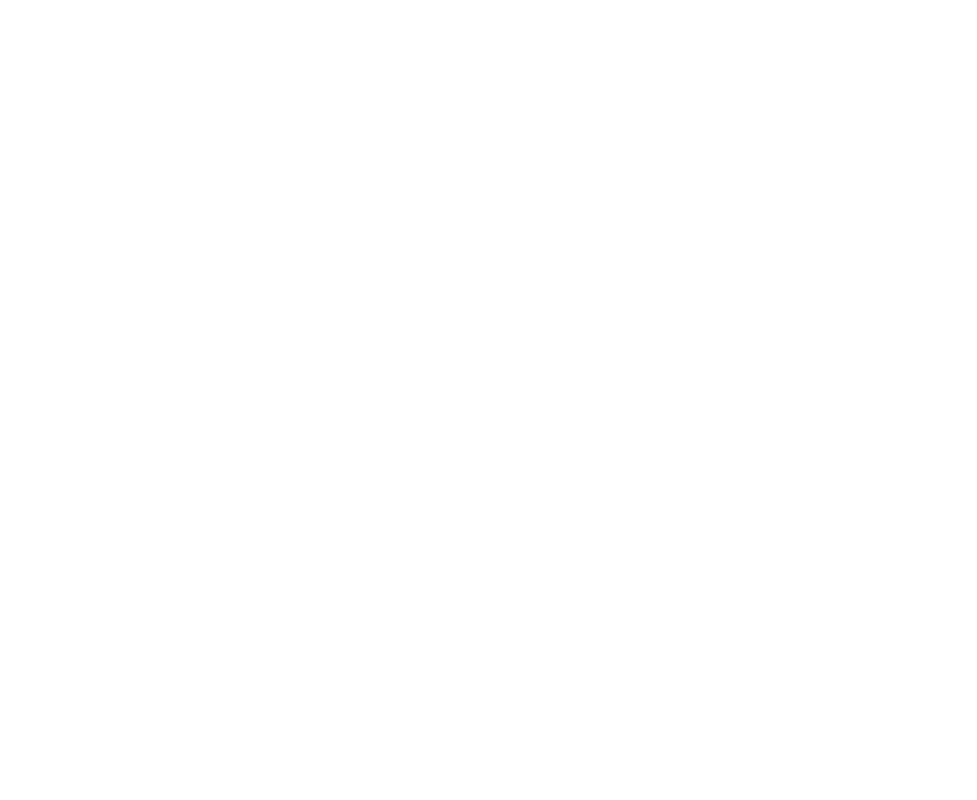
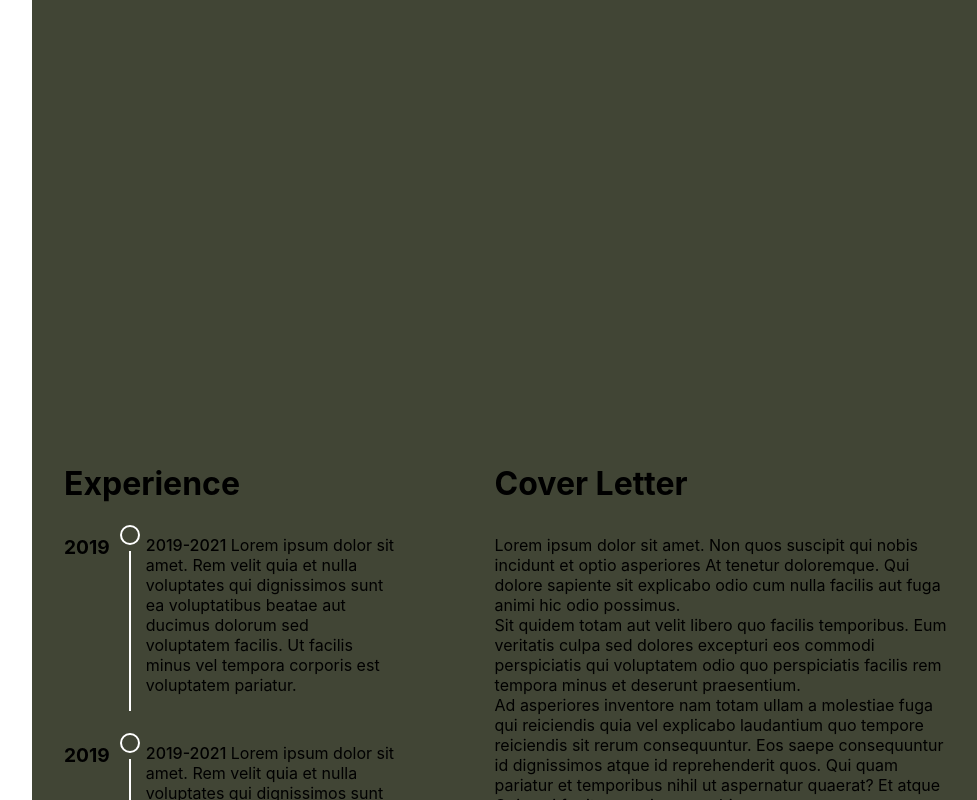
Before and after one commit to AniketS312/portfolio-2, a React (Create React App) app: page / in a window 1280 px wide. Shown: the part 2000-2800 px from the top of the page, without its empty margins (288-1265 px from the left). Before the commit the page ends 1600 px from the top, so only its background shows below. Built offline with nearby package versions, Linux system fonts and the light colour scheme.

Commit message:
added timeline section with main css completed

```diff
--- /dev/null
+++ b/src/Main/Components/Projects.js
@@ -0,0 +1,26 @@
+import React from "react";
+
+import classes from './Projects.module.css';
+
+import PortfolioImage from '../../assets/website.jpg';
+
+const Projects = () => {
+    return (
+        <section className={classes.projects}>
+            <h4>Projects</h4>
+            <div className={classes['project-grid']}>
+                <IndividualProject
+                    project={classes.one}
+                />
+            </div>
+        </section>
+    )
+};
+
+const IndividualProject = (props) => {
+    return (
+            <a className={props.project}></a>
+    )
+}
+
+export default Projects;
--- /dev/null
+++ b/src/Main/Components/Projects.module.css
@@ -0,0 +1,23 @@
+.projects {
+    padding-right: 3rem;
+}
+
+.projects h4 {
+    text-align: right;
+}
+
+.projects .project-grid {
+display: grid;
+grid-template-columns: 1fr 1fr 1fr;
+grid-template-rows: 1fr 1fr 1fr;
+}
+
+.project-grid  a {
+    content: ' ';
+    width: 15%;
+    height: 30%;
+}
+
+.project-grid .one {
+    background-image: url('../../assets/website.jpg');
+}
--- a/src/Main/Components/Skills.module.css
+++ b/src/Main/Components/Skills.module.css
@@ -1,7 +1,6 @@
 .skills {
     display: flex;
-    height: 100vh;
-    background-color: #414535;
+
     padding: 2rem;
     gap: 30px;
 }
@@ -24,10 +23,6 @@
     width: 100%;
 }
 
-.skills .description .description__container h5 {
-    font-size: 1.5rem;
-    margin: 1rem 0;
-}
 
 .skills .services {
     display: flex;
--- /dev/null
+++ b/src/Main/Experience.js
@@ -0,0 +1,69 @@
+import React from 'react';
+
+import classes from './Experience.module.css';
+
+const Experience = () => {
+    return (
+        <section className={classes['experience-section']}>
+            <Timeline />
+            <CoverLetter />
+        </section>
+    )
+};
+
+const Timeline = () => {
+    return (
+        <div>
+            <h4>Experience</h4>
+            <div className={classes.timeline}>
+                <TimelineSlot
+                year="2019"
+                timeframe="2019-2021"
+                description="Lorem ipsum dolor sit amet. Rem velit quia et nulla voluptates qui dignissimos sunt ea voluptatibus beatae aut ducimus dolorum sed voluptatem facilis. Ut facilis minus vel tempora corporis est voluptatem pariatur."
+                />
+                 <TimelineSlot
+                year="2019"
+                timeframe="2019-2021"
+                description="Lorem ipsum dolor sit amet. Rem velit quia et nulla voluptates qui dignissimos sunt ea voluptatibus beatae aut ducimus dolorum sed voluptatem facilis. Ut facilis minus vel tempora corporis est voluptatem pariatur."
+                />
+                <TimelineSlot
+                year="2019"
+                timeframe="2019-2021"
+                description="Lorem ipsum dolor sit amet. Rem velit quia et nulla voluptates qui dignissimos sunt ea voluptatibus beatae aut ducimus dolorum sed voluptatem facilis. Ut facilis minus vel tempora corporis est voluptatem pariatur."
+                />
+                <TimelineSlot
+                year="2019"
+                timeframe="2019-2021"
+                description="Lorem ipsum dolor sit amet. Rem velit quia et nulla voluptates qui dignissimos sunt ea voluptatibus beatae aut ducimus dolorum sed voluptatem facilis. Ut facilis minus vel tempora corporis est voluptatem pariatur."
+                />
+            </div>
+        </div>
+
+    )};
+
+const TimelineSlot = (props) => {
+    return (
+        <div className={classes.container}>
+            <div className={classes.year}>
+                <h6>{props.year}</h6>
+            </div>
+            <div className={classes.info}>
+                <p><span>{props.timeframe}</span>  {props.description}</p>
+            </div>
+        </ div>
+    )
+}
+
+
+
+const CoverLetter = () => {
+    return (
+        <div>
+            <h4>Cover Letter</h4>
+            <p>Lorem ipsum dolor sit amet. Non quos suscipit qui nobis incidunt et optio asperiores At tenetur doloremque. Qui dolore sapiente sit explicabo odio cum nulla facilis aut fuga animi hic odio possimus.</p>
+            <p>Sit quidem totam aut velit libero quo facilis temporibus. Eum veritatis culpa sed dolores excepturi eos commodi perspiciatis qui voluptatem odio quo perspiciatis facilis rem tempora minus et deserunt praesentium.</p>
+            <p>Ad asperiores inventore nam totam ullam a molestiae fuga qui reiciendis quia vel explicabo laudantium quo tempore reiciendis sit rerum consequuntur. Eos saepe consequuntur id dignissimos atque id reprehenderit quos. Qui quam pariatur et temporibus nihil ut aspernatur quaerat? Et atque Quis qui fugit corporis non nobis quam.</p>
+        </div>
+        )};
+
+export default Experience;
--- /dev/null
+++ b/src/Main/Experience.module.css
@@ -0,0 +1,53 @@
+.experience-section {
+    display: flex;
+    padding: 2rem;
+    gap: 100px;
+}
+
+.experience-section > div {
+    flex-grow: 1;
+}
+
+/* Timeline styling */
+.timeline {
+    margin-right: 0;
+    display: flex;
+    flex-direction: column;
+}
+
+.timeline .container {
+    display: flex;
+    gap: 20px;
+}
+
+.timeline .info {
+    position: relative;
+    padding-left: 1rem;
+    margin-bottom: 3rem;
+}
+
+.timeline .info::before {
+    content: '';
+    position: absolute;
+    left: 0;
+    top: 10%;
+    background-color: white;
+    width: 2px;
+    height: 100%;
+    transform: translatex(-50%);
+}
+
+.timeline .info::after {
+    content: '';
+    position: absolute;
+    top: 0;
+    left: 0;
+    border-radius: 50%;
+    width: 20px;
+    height: 20px;
+    border:  2px solid white;
+    transform: translate(-50%, -50%);
+}
+.timeline .info span {
+    font-weight: 500;
+}
--- a/src/Main/Main.js
+++ b/src/Main/Main.js
@@ -2,14 +2,18 @@
 
 import Introduction from './Components/Introduction';
 import Skills from './Components/Skills';
+import Projects from './Components/Projects'
 
 import classes from './Main.module.css'
+import Experience from "./Experience";
 
 const Main = () => {
     return (
         <main className={classes.main}>
             <Introduction/>
             <Skills />
+            <Projects />
+            <Experience />
         </main>
     )
 };
--- a/src/index.css
+++ b/src/index.css
@@ -27,3 +27,22 @@
 h1,h2,h3,h4,h5,h6, p {
   margin: 0;
 }
+
+section {
+  height: 100vh;
+  background-color: #414535;
+}
+
+h4 {
+  font-size: 2rem;
+  padding: 2rem 0;
+}
+
+h5 {
+  font-size: 1.5rem;
+  padding: 1rem 0;
+}
+
+h6 {
+  font-size: 1.2rem;
+}
```
Also changed, not shown: src/App.css (line endings or trailing spaces).
